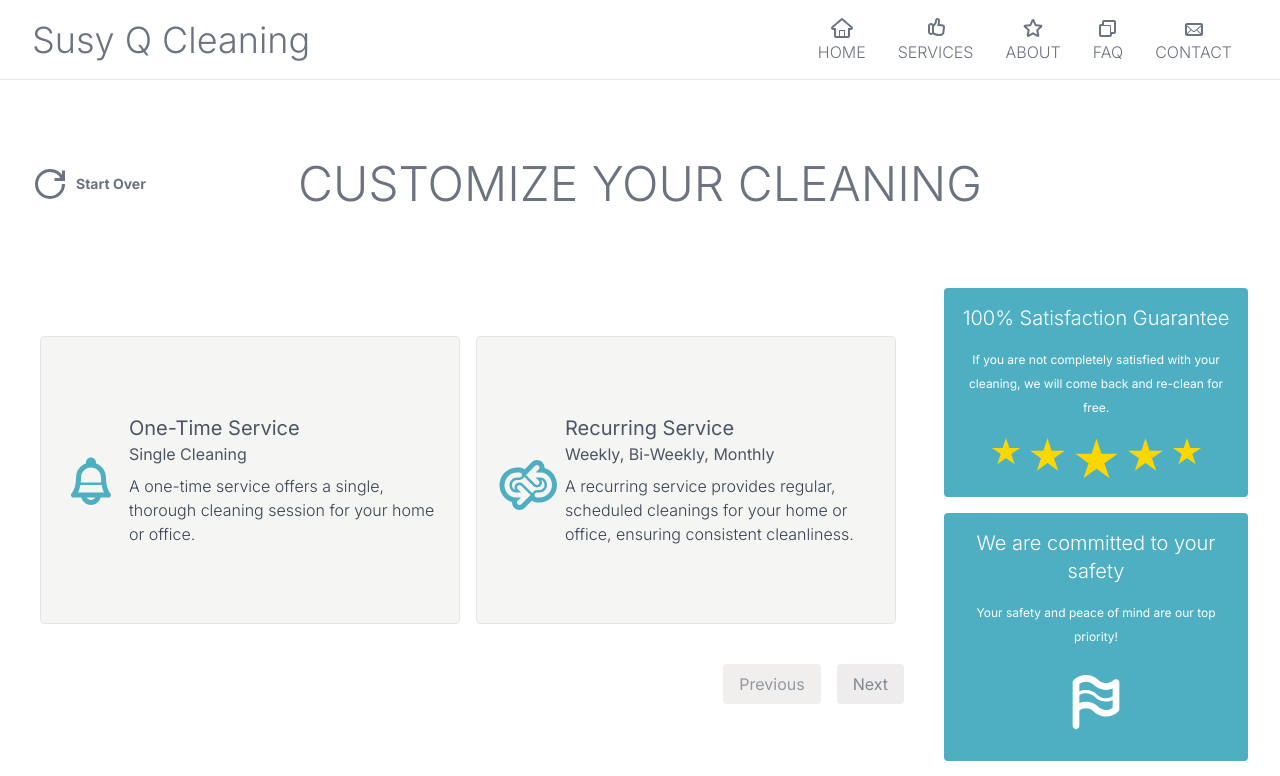
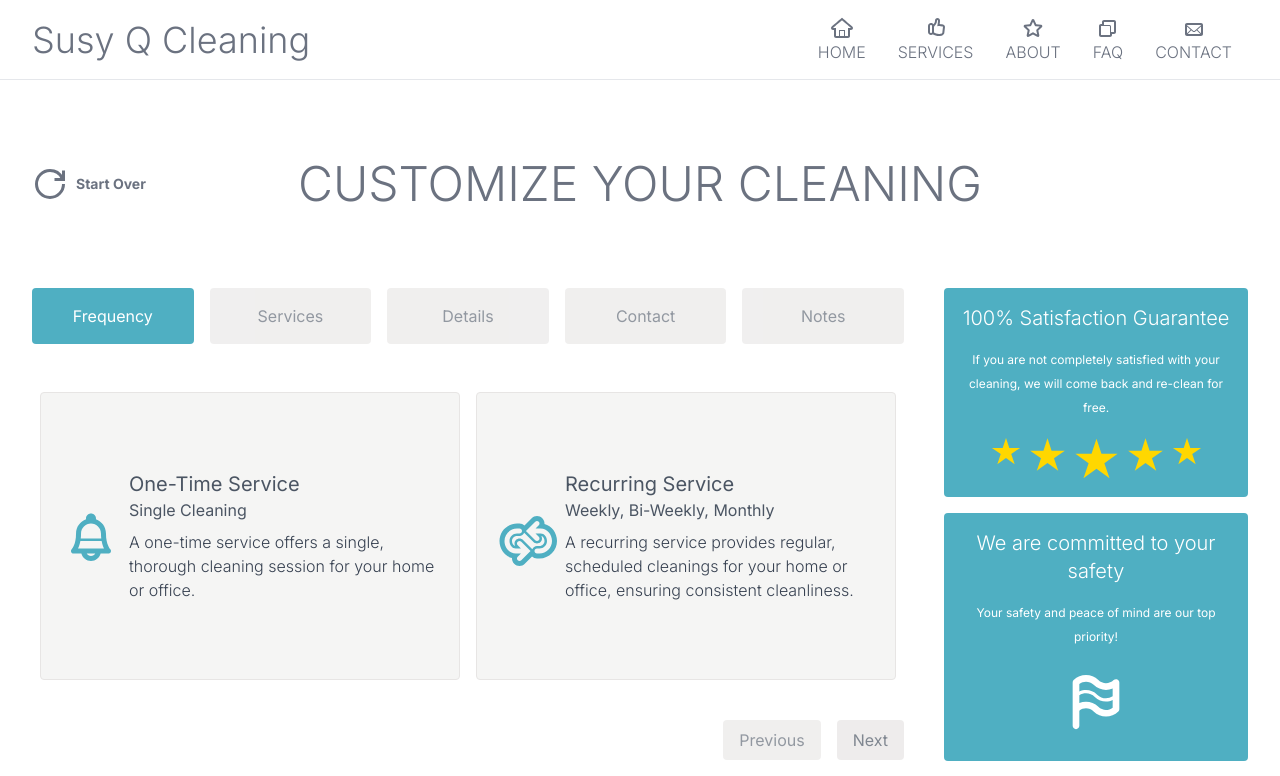
Before and after one commit to oscar-ct/susyq, a Next.js app: page /schedule in a window 1280 px wide. Shown: the top 776 px of the page. Built offline with nearby package versions, Linux system fonts and the light colour scheme.

Commit message:
create component mount state to render jsx based on global state, setup dummy tabs when unmounted,

```diff
--- a/src/components/ScheduleFormTab.jsx
+++ b/src/components/ScheduleFormTab.jsx
@@ -1,23 +1,27 @@
-import {useContext} from "react";
+import {useContext, useEffect, useState} from "react";
 import GlobalContext from "@/context/GlobalContext";
 import useNavToServiceDetails from "@/hooks/useNavTo";
+import {initialStateObj} from "@/utils/initialState";
 
-const ScheduleFormTab = ({disabled, tabName, id, error}) => {
+const ScheduleFormTab = () => {
 
     const {
         activeTab,
+        tabs,
         dispatch,
         hasSubmittedEstimateSuccessfully,
         isAttemptingToSubmitEstimate
     } = useContext(GlobalContext);
+
     const {navToServices, navToServiceDetails, navToServiceContact, navToServiceNotes} = useNavToServiceDetails();
 
-    const handleNavToAction = () => {
+    const handleNavToAction = (id) => {
         if (id === 0 && !hasSubmittedEstimateSuccessfully && !isAttemptingToSubmitEstimate) {
             dispatch({
                 type: "SET_ACTIVE_TAB",
                 payload: id
             });
+            dispatch({ type: "SET_LS" });
         }
         if (id === 1) {
             navToServices();
@@ -36,19 +40,56 @@ const ScheduleFormTab = ({disabled, tabName, id, error}) => {
         }
     };
 
+    const [mounted, setMounted] = useState(false);
+    useEffect(() => {setMounted(true);}, []);
+
     return (
-        <>
-            {/*Desktop Tabs*/}
-            <div onClick={handleNavToAction} className={`gap-2 h-full flex flex-col items-center justify-center md:hidden ${activeTab === id ? "w-1/4" : "w-1/5"} ${disabled ? "cursor-not-allowed" : "cursor-pointer"} ${activeTab === id && !disabled ? "opacity-100" : "opacity-60"} ${hasSubmittedEstimateSuccessfully || isAttemptingToSubmitEstimate ? "!cursor-not-allowed" : ""}`}>
-                <span className={`${activeTab === id ? "text-base md:text-xl" : "text-xs md:text-base"}`}>{tabName}</span>
-                <div className={`h-1 w-full rounded-full ${disabled ? "bg-stone-300" : "bg-susy"} ${error ? "!bg-red-500" : ""}`}/>
-            </div>
-            {/*Mobile Tabs*/}
-            <div onClick={handleNavToAction} className={`hidden w-1/5 h-full rounded md:flex items-center justify-center ${disabled ? "bg-stone-200 text-gray-600 cursor-not-allowed" : "bg-susy text-white cursor-pointer"} ${activeTab === id && !disabled ? "opacity-100" : "opacity-60"} ${error ? "!bg-red-500" : ""}  ${hasSubmittedEstimateSuccessfully || isAttemptingToSubmitEstimate ? "!cursor-not-allowed" : ""}`}>
-                <span className={"text-xs sm:text-base"}>{tabName}</span>
-            </div>
+        <div className="h-full w-full flex gap-1 md:gap-4 md:h-14">
+            {
+                !mounted ? (
+                    <>
+                        {
+                            initialStateObj.tabs.map((tab, index) => (
+                                <div key={index} className={"w-1/5"}>
+                                    {/*Mobile Tabs*/}
+                                    <div key={index} className={"gap-2 w-full h-full flex flex-col items-center justify-center md:hidden cursor-not-allowed opacity-40"}>
+                                        <span className={"text-xs md:text-base"}>{tab.name}</span>
+                                        <div className={"h-1 w-full rounded-full bg-stone-300"}/>
+                                    </div>
 
-        </>
+                                    {/*Desktop Tabs*/}
+                                    <div key={tab.name} className={"hidden w-full h-full rounded md:flex items-center justify-center bg-stone-200 text-gray-600 cursor-not-allowed opacity-40"}>
+                                        <span className={"text-xs sm:text-base"}>{tab.name}</span>
+                                    </div>
+                                </div>
+                            ))
+                        }
+                    </>
+                ) : (
+                    <>
+                        {
+                            tabs.map((tab, index) => (
+                                <div key={index} className={` ${activeTab === tab.id ? "w-1/4" : "w-1/5"} md:w-1/5`}>
+                                    {/*Mobile Tabs*/}
+                                    <div key={index} onClick={() => handleNavToAction(tab.id)}
+                                         className={`gap-2 h-min flex flex-col items-center justify-center md:hidden ${tab.disabled ? "cursor-not-allowed" : "cursor-pointer"} ${activeTab === tab.id && !tab.disabled ? "opacity-100" : "opacity-60"} ${hasSubmittedEstimateSuccessfully || isAttemptingToSubmitEstimate ? "!cursor-not-allowed" : ""}`}
+                                    >
+                                        <span className={`${activeTab === tab.id ? "text-base md:text-xl" : "text-xs md:text-base"}`}>{tab.name}</span>
+                                        <div className={`h-1 w-full rounded-full ${tab.disabled ? "bg-stone-300" : "bg-susy"} ${tab.error ? "!bg-red-500" : ""}`}/>
+                                    </div>
+                                    {/*Desktop Tabs*/}
+                                    <div onClick={() => handleNavToAction(tab.id)}
+                                         className={`hidden w-full h-full rounded md:flex items-center justify-center ${tab.disabled ? "bg-stone-200 text-gray-600 cursor-not-allowed" : "bg-susy text-white cursor-pointer"} ${activeTab === tab.id && !tab.disabled ? "opacity-100" : "opacity-60"} ${tab.error ? "!bg-red-500" : ""}  ${hasSubmittedEstimateSuccessfully || isAttemptingToSubmitEstimate ? "!cursor-not-allowed" : ""}`}
+                                    >
+                                        <span className={"text-xs sm:text-base"}>{tab.name}</span>
+                                    </div>
+                                </div>
+                            ))
+                        }
+                    </>
+                )
+            }
+        </div>
     );
 };
 
```
